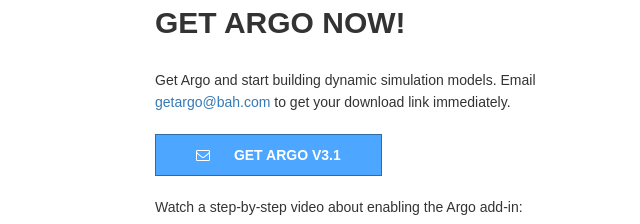
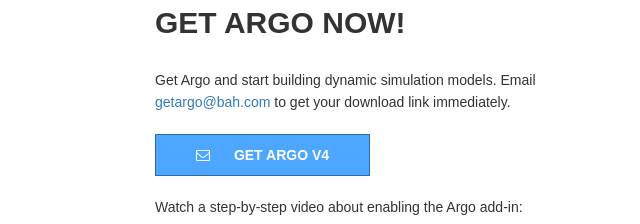
Before and after one commit to boozallen/argo, a plain HTML site: page index.html in a window 1280 px wide. Shown: the part 2220-2444 px from the top of the page, 0-640 px from the left. Drawn offline with Linux system fonts and the light colour scheme.

Commit message:
Updating logo and version for v4

```diff
--- a/index.html
+++ b/index.html
@@ -193,7 +193,7 @@
 						<a href="mailto:getargo@bah.com?Subject=Argo License Request">
 							<button class="btn btn-primary text-uppercase" style="background: #4da6ff; margin-top: 10px">
 								<i class="fa fa-envelope-o"></i>
-								Get Argo V3.1
+								Get Argo V4
 							</button>
 						</a>
 						<p>
```
Also changed, not shown: favicon.ico, img/argo-logo.png.
